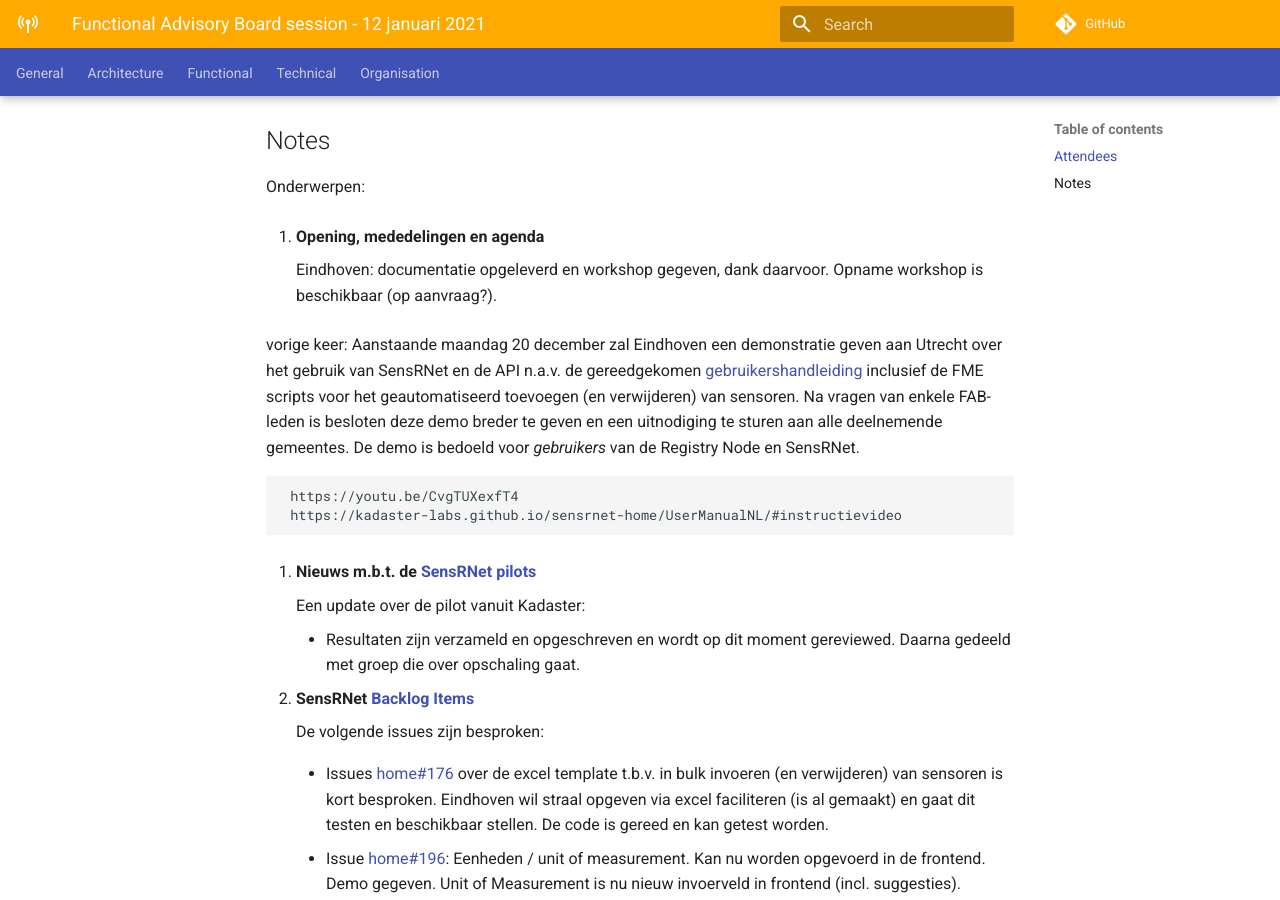
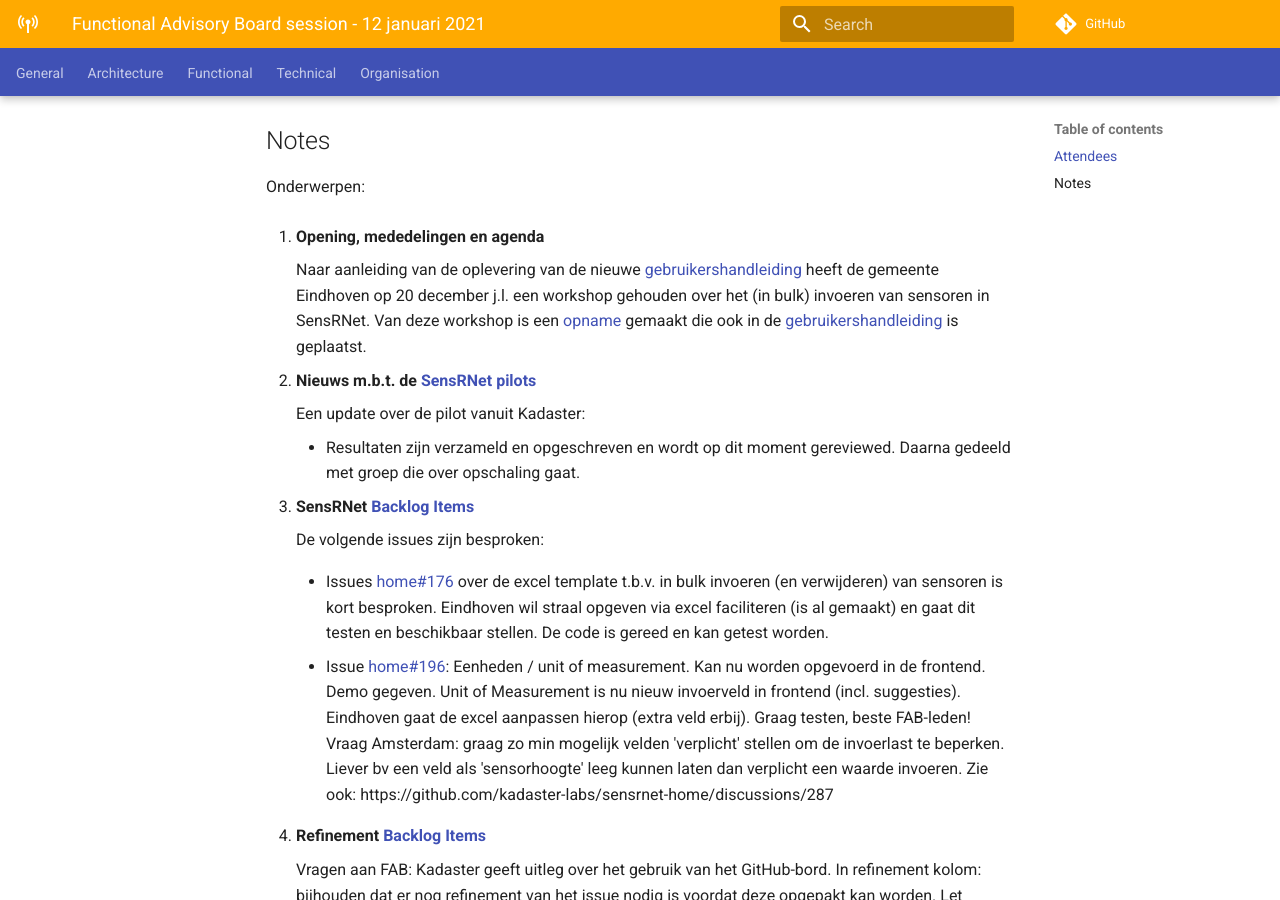
Before and after one commit to kadaster-labs/sensrnet-home, an MkDocs documentation site: the page built from docs/notes/2022-01-12-FAB-notes.md, in a window 1280 px wide and 900 px high, scrolled down 580 px. Built offline with MkDocs 1.6.1 and Material for MkDocs 9.7.7, drawn with Linux system fonts in a browser that asks for light colours; comment, search, counter and statistics services are not loaded.

Commit message:
Update 2022-01-12-FAB-notes.md

```diff
--- a/docs/notes/2022-01-12-FAB-notes.md
+++ b/docs/notes/2022-01-12-FAB-notes.md
@@ -22,16 +22,7 @@
 
 1. **Opening, mededelingen en agenda**
 
-     Eindhoven: documentatie opgeleverd en workshop gegeven, dank daarvoor. Opname workshop is beschikbaar (op aanvraag?).
-
-vorige keer:          Aanstaande maandag 20 december zal Eindhoven een demonstratie geven aan Utrecht over het gebruik van SensRNet en de API n.a.v. de gereedgekomen [gebruikershandleiding](https://kadaster-labs.github.io/sensrnet-home/UserManualNL/) inclusief de FME scripts voor het geautomatiseerd toevoegen (en verwijderen) van sensoren.
-       Na vragen van enkele FAB-leden is besloten deze demo breder te geven en een uitnodiging te sturen aan alle deelnemende gemeentes.
-       De demo is bedoeld voor _gebruikers_ van de Registry Node en SensRNet.
-
-
-     https://youtu.be/CvgTUXexfT4
-     https://kadaster-labs.github.io/sensrnet-home/UserManualNL/#instructievideo
-
+     Naar aanleiding van de oplevering van de nieuwe [gebruikershandleiding](https://kadaster-labs.github.io/sensrnet-home/UserManualNL/) heeft de gemeente Eindhoven op 20 december j.l. een workshop gehouden over het (in bulk) invoeren van sensoren in SensRNet. Van deze workshop is een [opname](https://youtu.be/CvgTUXexfT4Ee) gemaakt die ook in de [gebruikershandleiding](https://kadaster-labs.github.io/sensrnet-home/UserManualNL/#instructievideo) is geplaatst.
 
 2. **Nieuws m.b.t. de [SensRNet pilots](https://kadaster-labs.github.io/sensrnet-home/Pilots/)**
 
```
